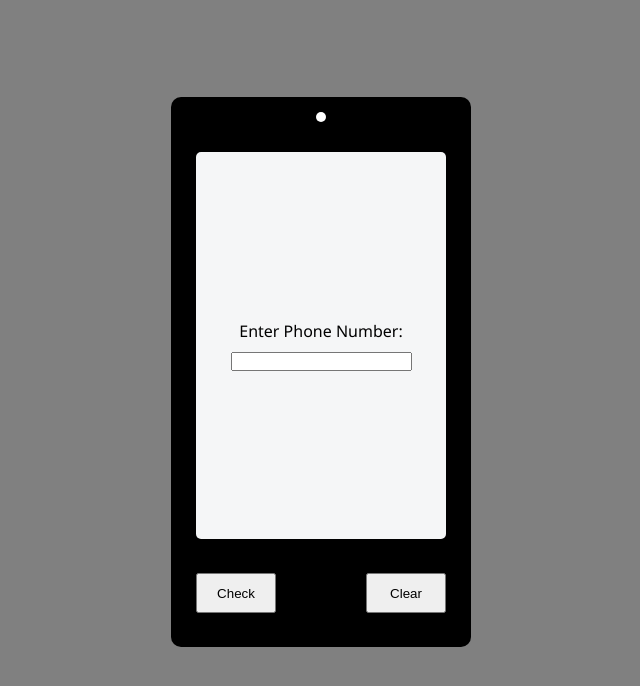
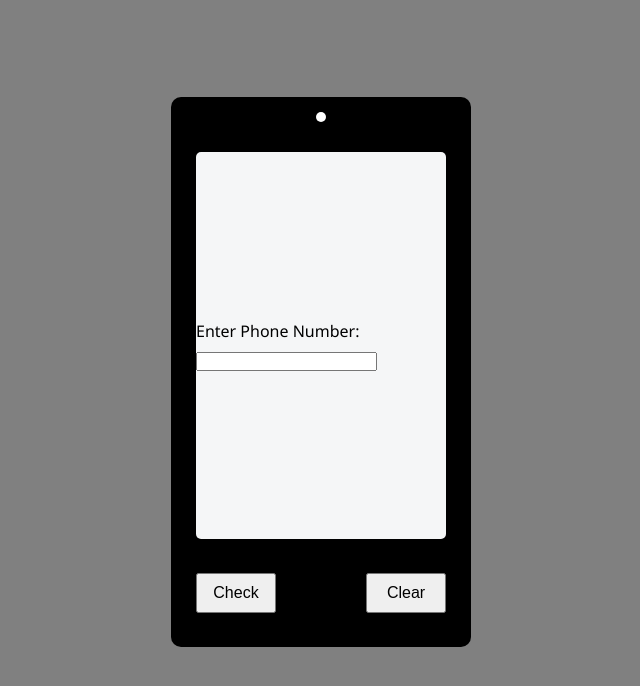
Before and after one commit to SALAHEDDIN47/Telephone-Number-Validator, a plain HTML site: page index.html in a window 1280 px wide. Shown: the part 100-786 px from the top of the page, without its empty margins (319-959 px from the left). Drawn offline with Linux system fonts and the light colour scheme.

Commit message:
HH nothing new but I need to commit something :(

```diff
--- a/styles.css
+++ b/styles.css
@@ -64,9 +64,9 @@ h1 {
     gap: 10px;
     background-color: #f5f6f7;
     display: flex;
-    flex-direction: column; /* Stack items vertically */
-    align-items: center;
-    justify-content: center;
+    justify-content: center; /* Centers items horizontally */
+    align-items: flex-start; /* Aligns items to the top */
+    flex-direction: column;;
     border-radius: 5px;
 }
 
@@ -75,7 +75,7 @@ h1 {
     width:250px;
     display: flex;
     flex-direction: row;
-    align-items: center;
+    align-items: center; /*nothing new but I need to commit some thing*/
     justify-content:space-between;
     gap: 10px;
 }
@@ -89,6 +89,7 @@ h1 {
 }
 
 button {
+    font-size: medium ;
     margin: auto 0;
     height: 40px;
     width: 80px;
```
